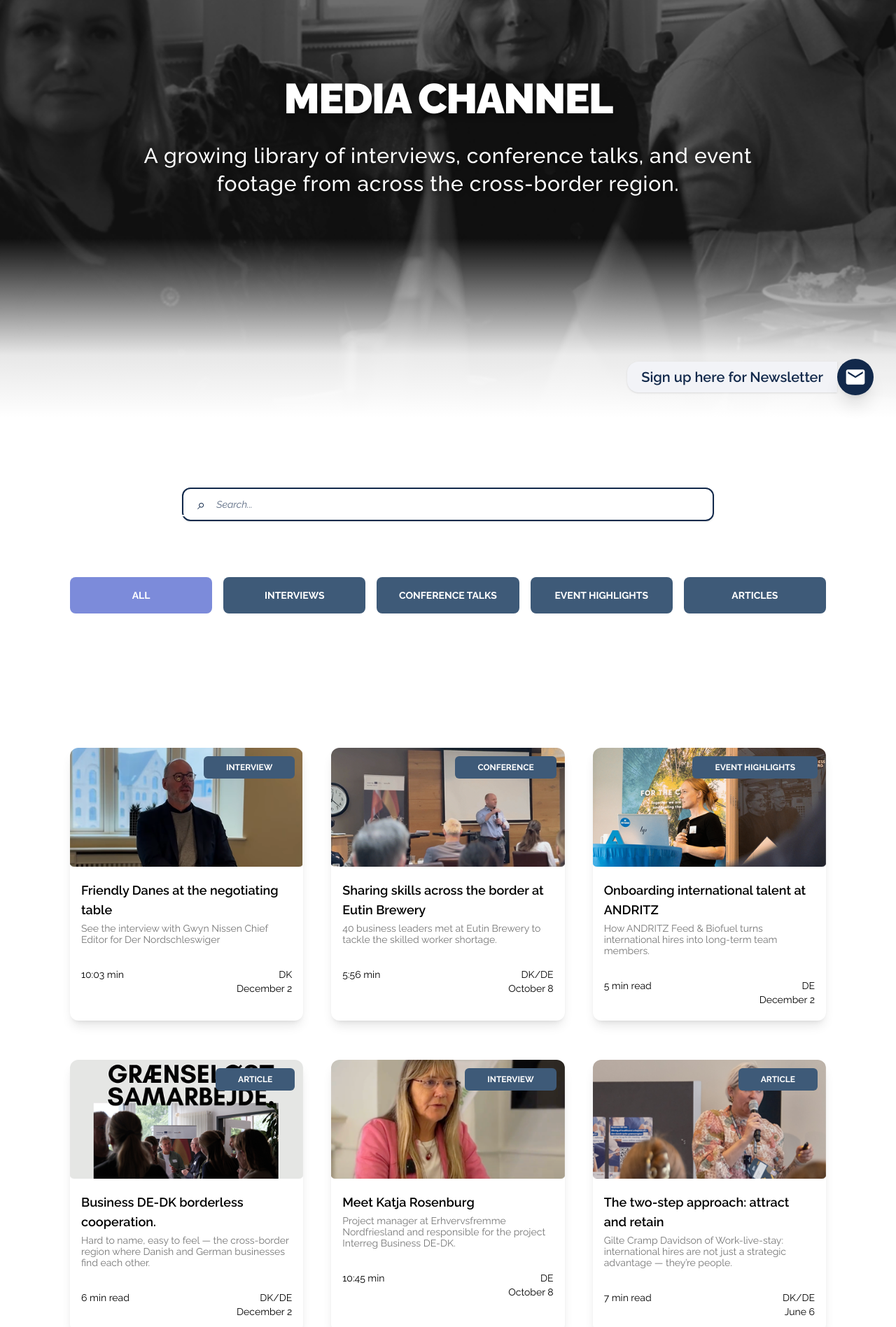
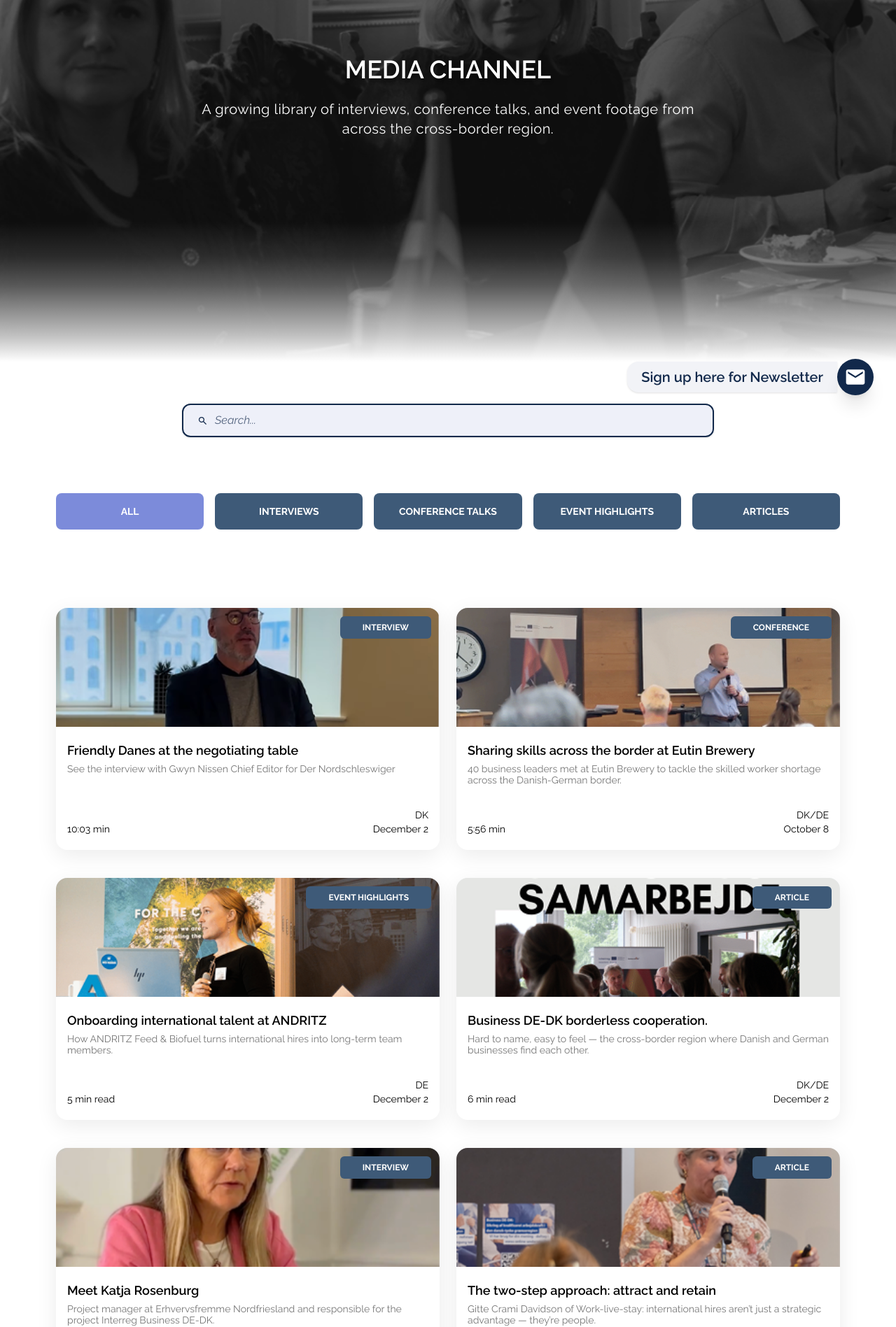
Before and after one commit to Patricia-P-G/Business-Region-Website, a Vue app: page /media in a window 1280 px wide. Shown: the part 203-2100 px from the top of the page at 70% size. Built offline with nearby package versions, Linux system fonts and the light colour scheme.

Commit message:
media channel modified

```diff
--- a/src/views/MediaView.vue
+++ b/src/views/MediaView.vue
@@ -1,45 +1,103 @@
 <template>
-  <section class="relative h-[100vh] w-full">
+  <main>
+   <!-- Hero Media Channel -->
+    <section class="relative h-180 w-full overflow-hidden" aria-labelledby="network-hero-title" aria-describedby="network-hero-description"
+      itemscope itemtype="https://schema.org/WebPage">
 
       <!-- Hero Image -->
-    <img src="@/assets/media/hero-image-media.png" alt="Media Hero"
-      class="absolute inset-0 h-full w-full object-cover object-center grayscale" />
+      <img src="@/assets/media/hero-image-media.png" alt="" aria-hidden="true" class="absolute inset-0 h-full w-full scale-[1.03] object-cover object-[center_35%] grayscale"
+        loading="eager" fetchpriority="high"
+      />
 
       <!-- Dark Overlay -->
-    <div class="absolute inset-0 bg-black/35"></div>
+      <div class="absolute inset-0 bg-black/40" aria-hidden="true"></div>
 
-    <!-- Content -->
-    <div class="relative z-10 mx-auto flex h-full items-center justify-center px-12 sm:px-6 lg:px-25">
-      <div class="text-center text-white">
+      <!-- Content Wrapper -->
+      <div class="relative z-10 max-w-400 mx-auto flex h-full items-center justify-center px-5 text-center sm:px-6 lg:px-20">
+        <!-- Position -->
+        <div>
 
           <!-- Title -->
-        <h1 class="text-6xl font-black uppercase tracking-tight
-                 text-white drop-shadow-[0_4px_4px_rgba(0,0,0,0.5)]">
+          <h1 id="network-hero-title" class="mx-auto max-w-6xl pb-5 text-4xl font-semibold uppercase leading-tight text-white drop-shadow-[0_4px_2px_rgba(0,0,0,0.5)]"
+            itemprop="headline">
             Media Channel
           </h1>
 
-        <!-- Subtitle -->
-        <p class="mx-auto mt-8 max-w-4xl text-3xl font-medium leading-10
-                 text-white drop-shadow-[0_3px_3px_rgba(0,0,0,0.45)] tracking-wide">
-          A growing library of interviews, conference talks,
-          and event footage from across the cross-border region.
+          <!-- Description -->
+          <p id="media-hero-description" class="mx-auto max-w-190 pb-10 text-base leading-7 tracking-wide text-white sm:text-xl"
+            itemprop="description">
+            A growing library of interviews, conference talks, and event footage from across the cross-border region.
           </p>
 
         </div>
       </div>
 
       <!-- Bottom Fade -->
-    <div class="absolute bottom-0 left-0 z-20 h-64 w-full
-             bg-[linear-gradient(to_top,#FFFFFF_0%,rgba(255,255,255,0.9)_35%,rgba(255,255,255,0)_100%)]"></div>
+      <div class="hero-bottom-fade"
+        aria-hidden="true">
+      </div>
+
+    </section>
 
     <MediaLibrary />
-    <Footer />
-
-  </section>
+  </main>
 </template>
 
 <script setup>
-import Footer from '@/components/Footer.vue';
-import MediaLibrary from './mediaComponents/MediaLibrary.vue';
+import { onMounted } from 'vue';
+import MediaLibrary from "./mediaComponents/MediaLibrary.vue";
 
+// Injectare dinamică a metadatelor SEO
+if (typeof window !== 'undefined') {
+  document.title = "Media Channel - Cross-Border Region Library";
+
+  const updateMeta = (name, content, isProperty = false) => {
+    const selector = isProperty ? `meta[property="${name}"]` : `meta[name="${name}"]`;
+    let meta = document.querySelector(selector);
+    if (!meta) {
+      meta = document.createElement('meta');
+      if (isProperty) meta.setAttribute('property', name);
+      else meta.name = name;
+      document.head.appendChild(meta);
+    }
+    meta.content = content;
+  };
+
+  onMounted(() => {
+    // Tag-uri SEO standard
+    updateMeta('description', 'Explore our comprehensive media library featuring interviews, conference talks, and exclusive event footage.');
+    updateMeta('keywords', 'media channel, cross-border region, interviews, conference talks, business events');
+
+    // Open Graph (Social Media)
+    updateMeta('og:title', 'Media Channel - Cross-Border Region Library', true);
+    updateMeta('og:description', 'Explore our comprehensive media library featuring interviews, conference talks, and exclusive event footage.', true);
+    updateMeta('og:type', 'website', true);
+
+    // Twitter Card
+    updateMeta('twitter:card', 'summary_large_image');
+  });
+}
 </script>
+
+<style scoped>
+/* Gradientul pentru tranzitia fina - ramane vizibil pe orice rezolutie */
+.hero-bottom-fade {
+  position: absolute;
+  bottom: 0;
+  left: 0;
+  z-index: 20;
+  height: 25vh; /* Se adaptează fluid în funcție de înălțimea ecranului */
+  width: 100%;
+  pointer-events: none; /* Nu blochează interacțiunile utilizatorului în acea zonă */
+
+  background-image: linear-gradient(
+    to top,
+    rgba(255, 255, 255, 1) 0%,
+    rgba(255, 255, 255, 0.75) 18%,
+    rgba(255, 255, 255, 0.55) 35%,
+    rgba(255, 255, 255, 0.3) 55%,
+    rgba(255, 255, 255, 0.12) 75%,
+    rgba(255, 255, 255, 0) 100%
+  );
+}
+</style>
--- a/src/views/mediaComponents/MediaLibrary.vue
+++ b/src/views/mediaComponents/MediaLibrary.vue
@@ -1,297 +1,170 @@
 <template>
-    <section class="w-full bg-white py-15">
+  <section class="w-full bg-white py-10 sm:py-15">
+    <div class="mx-auto px-5 xs:px-6 sm:px-8 lg:px-20 wide:px-20">
 
-        <div class="mx-auto px-12 sm:px-6 lg:px-25">
+      <div class="flex justify-center mb-10 sm:mb-20" role="search">
+        <label for="company-search" class="sr-only">Search companies</label>
 
-            <!-- Search -->
-            <div class="mt-10 flex justify-center">
-                <div
-                    class="flex h-12 w-full max-w-[760px] items-center rounded-xl border-2 border-[#12294B] px-5 shadow-sm">
+        <div class="flex h-12 w-full max-w-190 items-center rounded-xl border-2 border-primary bg-[#7988D221] px-5 shadow-sm">
+          <div class="flex items-baseline pr-2.5" aria-hidden="true">
+            <svg focusable="false" xmlns="http://www.w3.org/2000/svg" width="1em" height="1em" viewBox="0 0 24 24">
+              <path d="M0 0h24v24H0z" fill="none" />
+              <path fill="#12294b" d="M9.5 16q-2.725 0-4.612-1.888T3 9.5t1.888-4.612T9.5 3t4.613 1.888T16 9.5q0 1.1-.35 2.075T14.7 13.3l5.6 5.6q.275.275.275.7t-.275.7t-.7.275t-.7-.275l-5.6-5.6q-.75.6-1.725.95T9.5 16m0-2q1.875 0 3.188-1.312T14 9.5t-1.312-3.187T9.5 5T6.313 6.313T5 9.5t1.313 3.188T9.5 14"/>
+            </svg>
+          </div>
 
-                    <span class="mr-4 text-xl text-[#12294B]">⌕</span>
-
-                    <input type="text" placeholder="Search..."
-                        class="w-full bg-transparent text-sm italic text-[#12294B] outline-none placeholder:text-[#12294B]/70" />
+          <input
+            id="company-search"
+            v-model="searchQuery"
+            type="search"
+            placeholder="Search..."
+            autocomplete="off"
+            aria-label="Search companies by name or industry"
+            class="w-full bg-transparent text-base italic text-primary outline-none placeholder:text-primary/70 focus:outline-none"
+          />
         </div>
       </div>
 
-            <!-- Filters -->
-            <div class="py-20 grid grid-cols-5 gap-4">
-
-                <button class="rounded-lg bg-[#7C8BDA] py-4 text-sm font-bold uppercase text-white">
-                    All
+      <div class="pb-10 sm:pb-20 flex gap-3 overflow-x-auto no-scrollbar md:grid md:grid-cols-5 md:gap-4 -mx-5 px-5 xs:-mx-6 xs:px-6 sm:-mx-8 sm:px-8 lg:mx-0 lg:px-0">
+        <button
+          v-for="filter in filters"
+          :key="filter"
+          :class="[
+            'rounded-lg py-3 sm:py-4 px-5 sm:px-2 text-xs sm:text-sm font-bold uppercase text-white transition duration-200 whitespace-nowrap md:whitespace-normal flex-shrink-0 md:flex-shrink',
+            filter === activeFilter ? 'bg-[#7C8BDA]' : 'bg-[#3E5A78] hover:bg-[#3E5A78]/90'
+          ]"
+          @click="activeFilter = filter"
+        >
+          {{ filter }}
         </button>
-
-                <button class="rounded-lg bg-[#3E5A78] py-4 text-sm font-bold uppercase text-white">
-                    Interviews
-                </button>
-
-                <button class="rounded-lg bg-[#3E5A78] py-4 text-sm font-bold uppercase text-white">
-                    Conference Talks
-                </button>
-
-                <button class="rounded-lg bg-[#3E5A78] py-4 text-sm font-bold uppercase text-white">
-                    Event Highlights
-                </button>
-
-                <button class="rounded-lg bg-[#3E5A78] py-4 text-sm font-bold uppercase text-white">
-                    Articles
-                </button>
-
       </div>
 
-            <!-- Cards -->
-            <div class="mt-28 grid grid-cols-1 gap-x-10 gap-y-14 md:grid-cols-3">
+      <div class="mt-8 grid grid-cols-[repeat(auto-fill,minmax(min(100%,400px),1fr))] gap-x-6 gap-y-10 justify-center">
 
-                <!-- Card 1 -->
-                <article class="overflow-hidden rounded-xl bg-white shadow-lg">
+        <article
+          v-for="(card, index) in cards"
+          :key="index"
+          class="w-full overflow-hidden rounded-2xl bg-white shadow-[0_8px_30px_rgb(0,0,0,0.08)] transition duration-300 hover:shadow-[0_8px_30px_rgb(0,0,0,0.16)] flex flex-col justify-between mx-auto"
+        >
+          <div class="relative h-[170px] w-full overflow-hidden bg-slate-100">
+            <img :src="getImageUrl(card.imageName)" alt="" class="h-full w-full object-cover" />
 
-                    <div class="relative h-[170px]">
-
-                        <img src="@/assets/media/card1.png" alt=""
-                            class="h-full w-full object-cover" />
-
-                        <span
-                            class="absolute right-3 top-3 rounded-md bg-[#3E5A78] px-8 py-2 text-xs font-bold uppercase text-white">
-                            Interview
-                        </span>
-
-                    </div>
-
-                    <div class="px-4 py-5">
-
-                        <h3 class="text-lg font-semibold text-black">
-                            Friendly Danes at the negotiating table
-                        </h3>
-
-                        <p class="mt-1 text-sm leading-4 text-[#777]">
-                            See the interview with Gwyn Nissen Chief Editor for Der Nordschleswiger
-                        </p>
-
-                        <div class="mt-8 flex justify-between text-sm text-black">
-                            <span>10:03 min</span>
-
-                            <span class="text-right">
-                                DK
-                                <br />
-                                December 2
+            <span class="absolute right-3 top-3 rounded-md bg-[#3E5A78] px-6 sm:px-8 py-2 text-xs font-bold uppercase text-white">
+              {{ card.type }}
             </span>
           </div>
 
+          <div class="px-4 py-5 flex flex-col justify-between flex-grow">
+            <div>
+              <h3 class="text-base sm:text-lg font-semibold text-black line-clamp-2">
+                {{ card.title }}
+              </h3>
+
+              <p class="mt-1 text-sm leading-4 text-[#777] line-clamp-2">
+                {{ card.description }}
+              </p>
             </div>
 
-                </article>
-
-                <!-- Card 2 -->
-                <article class="overflow-hidden rounded-xl bg-white shadow-lg">
-
-                    <div class="relative h-[170px]">
-
-                        <img src="@/assets/media/card2.png" alt=""
-                            class="h-full w-full object-cover" />
-
-                        <span
-                            class="absolute right-3 top-3 rounded-md bg-[#3E5A78] px-8 py-2 text-xs font-bold uppercase text-white">
-                            Conference
-                        </span>
-
-                    </div>
-
-                    <div class="px-4 py-5">
-
-                        <h3 class="text-lg font-semibold text-black">
-                            Sharing skills across the border at Eutin Brewery
-                        </h3>
-
-                        <p class="mt-1 text-sm leading-4 text-[#777]">
-                            40 business leaders met at Eutin Brewery to tackle the skilled worker shortage.
-                        </p>
-
-                        <div class="mt-8 flex justify-between text-sm text-black">
-                            <span>5:56 min</span>
+            <div class="mt-6 sm:mt-8 flex justify-between text-sm text-black items-end">
+              <span>{{ card.durationOrRead }}</span>
 
               <span class="text-right">
-                                DK/DE
+                {{ card.location }}
                 <br />
-                                October 8
+                {{ card.date }}
               </span>
             </div>
-
           </div>
-
-                </article>
-
-                <!-- Card 3 -->
-                <article class="overflow-hidden rounded-xl bg-white shadow-lg">
-
-                    <div class="relative h-[170px]">
-
-                        <img src="@/assets/media/card3.png" alt=""
-                            class="h-full w-full object-cover" />
-
-                        <span
-                            class="absolute right-3 top-3 rounded-md bg-[#3E5A78] px-8 py-2 text-xs font-bold uppercase text-white">
-                            Event Highlights
-                        </span>
-
-                    </div>
-
-                    <div class="px-4 py-5">
-
-                        <h3 class="text-lg font-semibold text-black">
-                            Onboarding international talent at ANDRITZ
-                        </h3>
-
-                        <p class="mt-1 text-sm leading-4 text-[#777]">
-                            How ANDRITZ Feed & Biofuel turns international hires into long-term team members.
-                        </p>
-
-                        <div class="mt-8 flex justify-between text-sm text-black">
-                            <span>5 min read</span>
-
-                            <span class="text-right">
-                                DE
-                                <br />
-                                December 2
-                            </span>
-                        </div>
-
-                    </div>
-
-                </article>
-
-                <!-- Card 4 -->
-                <article class="overflow-hidden rounded-xl bg-white shadow-lg">
-
-                    <div class="relative h-[170px]">
-
-                        <img src="@/assets/media/card4.png" alt=""
-                            class="h-full w-full object-cover" />
-
-                        <span
-                            class="absolute right-3 top-3 rounded-md bg-[#3E5A78] px-8 py-2 text-xs font-bold uppercase text-white">
-                            Article
-                        </span>
-
-                    </div>
-
-                    <div class="px-4 py-5">
-
-                        <h3 class="text-lg font-semibold text-black">
-                            Business DE-DK borderless cooperation.
-                        </h3>
-
-                        <p class="mt-1 text-sm leading-4 text-[#777]">
-                            Hard to name, easy to feel — the cross-border region where Danish and German businesses find each other.
-                        </p>
-
-                        <div class="mt-8 flex justify-between text-sm text-black">
-                            <span>6 min read</span>
-
-                            <span class="text-right">
-                                DK/DE
-                                <br />
-                                December 2
-                            </span>
-                        </div>
-
-                    </div>
-
-                </article>
-
-                <!-- Card 5 -->
-                <article class="overflow-hidden rounded-xl bg-white shadow-lg">
-
-                    <div class="relative h-[170px]">
-
-                        <img src="@/assets/media/card5.png" alt=""
-                            class="h-full w-full object-cover" />
-
-                        <span
-                            class="absolute right-3 top-3 rounded-md bg-[#3E5A78] px-8 py-2 text-xs font-bold uppercase text-white">
-                            Interview
-                        </span>
-
-                    </div>
-
-                    <div class="px-4 py-5">
-
-                        <h3 class="text-lg font-semibold text-black">
-                            Meet Katja Rosenburg
-                        </h3>
-
-                        <p class="mt-1 text-sm leading-4 text-[#777]">
-                            Project manager at Erhvervsfremme Nordfriesland and responsible for the project Interreg Business DE-DK.
-                        </p>
-
-                        <div class="mt-8 flex justify-between text-sm text-black">
-                            <span>10:45 min</span>
-
-                            <span class="text-right">
-                                DE
-                                <br />
-                                October 8
-                            </span>
-                        </div>
-
-                    </div>
-
-                </article>
-
-                <!-- Card 6 -->
-                <article class="overflow-hidden rounded-xl bg-white shadow-lg">
-
-                    <div class="relative h-[170px]">
-
-                        <img src="@/assets/media/card6.png" alt=""
-                            class="h-full w-full object-cover" />
-
-                        <span
-                            class="absolute right-3 top-3 rounded-md bg-[#3E5A78] px-8 py-2 text-xs font-bold uppercase text-white">
-                            Article
-                        </span>
-
-                    </div>
-
-                    <div class="px-4 py-5">
-
-                        <h3 class="text-lg font-semibold text-black">
-                            The two-step approach: attract and retain
-                        </h3>
-
-                        <p class="mt-1 text-sm leading-4 text-[#777]">
-                            Gilte Cramp Davidson of Work-live-stay: international hires are not just a strategic advantage — they’re people.
-                        </p>
-
-                        <div class="mt-8 flex justify-between text-sm text-black">
-                            <span>7 min read</span>
-
-                            <span class="text-right">
-                                DK/DE
-                                <br />
-                                June 6
-                            </span>
-                        </div>
-
-                    </div>
-
         </article>
 
       </div>
 
-            <!-- Next -->
-            <div class="mt-24 flex justify-end pb-10">
-
-                <button class="text-xl font-bold italic text-[#7C8BDA] transition hover:opacity-70">
+      <div class="mt-16 sm:mt-24 flex justify-end pb-10">
+        <button class="text-lg sm:text-xl font-bold italic text-[#7C8BDA] transition hover:opacity-70">
           Next →
         </button>
-
       </div>
-
     </div>
-
   </section>
 </template>
 
 <script setup>
+import { ref } from 'vue';
+
+const searchQuery = ref('');
+const activeFilter = ref('All');
+
+const filters = ['All', 'Interviews', 'Conference Talks', 'Event Highlights', 'Articles'];
+
+const getImageUrl = (name) => {
+  return new URL(`/src/assets/media/${name}`, import.meta.url).href;
+};
+
+const cards = ref([
+  {
+    title: 'Friendly Danes at the negotiating table',
+    description: 'See the interview with Gwyn Nissen Chief Editor for Der Nordschleswiger',
+    type: 'Interview',
+    imageName: 'card1.png',
+    durationOrRead: '10:03 min',
+    location: 'DK',
+    date: 'December 2'
+  },
+  {
+    title: 'Sharing skills across the border at Eutin Brewery',
+    description: '40 business leaders met at Eutin Brewery to tackle the skilled worker shortage across the Danish-German border.',
+    type: 'Conference',
+    imageName: 'card2.png',
+    durationOrRead: '5:56 min',
+    location: 'DK/DE',
+    date: 'October 8'
+  },
+  {
+    title: 'Onboarding international talent at ANDRITZ',
+    description: 'How ANDRITZ Feed & Biofuel turns international hires into long-term team members.',
+    type: 'Event Highlights',
+    imageName: 'card3.png',
+    durationOrRead: '5 min read',
+    location: 'DE',
+    date: 'December 2'
+  },
+  {
+    title: 'Business DE-DK borderless cooperation.',
+    description: 'Hard to name, easy to feel — the cross-border region where Danish and German businesses find each other.',
+    type: 'Article',
+    imageName: 'card4.png',
+    durationOrRead: '6 min read',
+    location: 'DK/DE',
+    date: 'December 2'
+  },
+  {
+    title: 'Meet Katja Rosenburg',
+    description: 'Project manager at Erhvervsfremme Nordfriesland and responsible for the project Interreg Business DE-DK.',
+    type: 'Interview',
+    imageName: 'card5.png',
+    durationOrRead: '10:45 min',
+    location: 'DE',
+    date: 'October 8'
+  },
+  {
+    title: 'The two-step approach: attract and retain',
+    description: 'Gitte Crami Davidson of Work-live-stay: international hires aren’t just a strategic advantage — they’re people.',
+    type: 'Article',
+    imageName: 'card6.png',
+    durationOrRead: '7 min read',
+    location: 'DK/DE',
+    date: 'June 6'
+  }
+]);
 </script>
+
+<style scoped>
+/* Ascunde bara de scroll pe mobile pentru zona de filtre, păstrând funcționalitatea glisării */
+.no-scrollbar::-webkit-scrollbar {
+  display: none;
+}
+.no-scrollbar {
+  -ms-overflow-style: none;  /* IE and Edge */
+  scrollbar-width: none;  /* Firefox */
+}
+</style>
```
Lines whose indentation alone changed are shown as unchanged.
